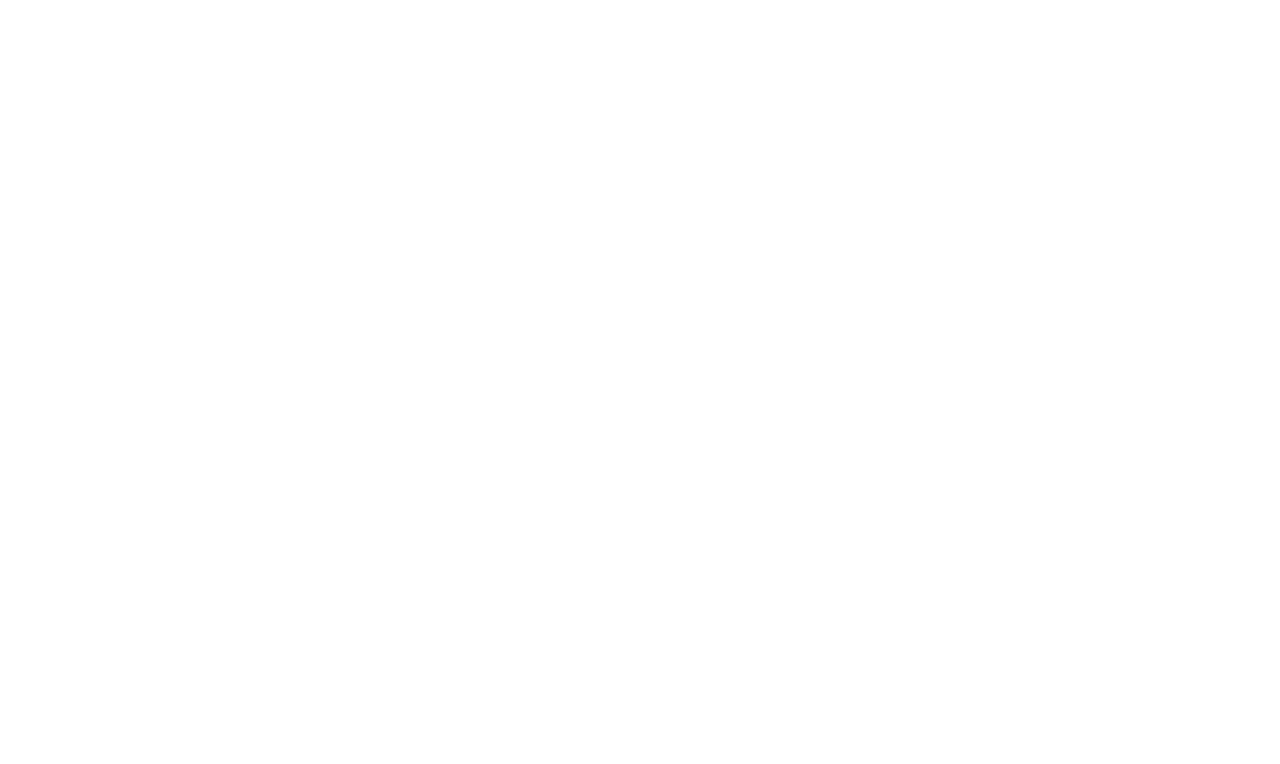
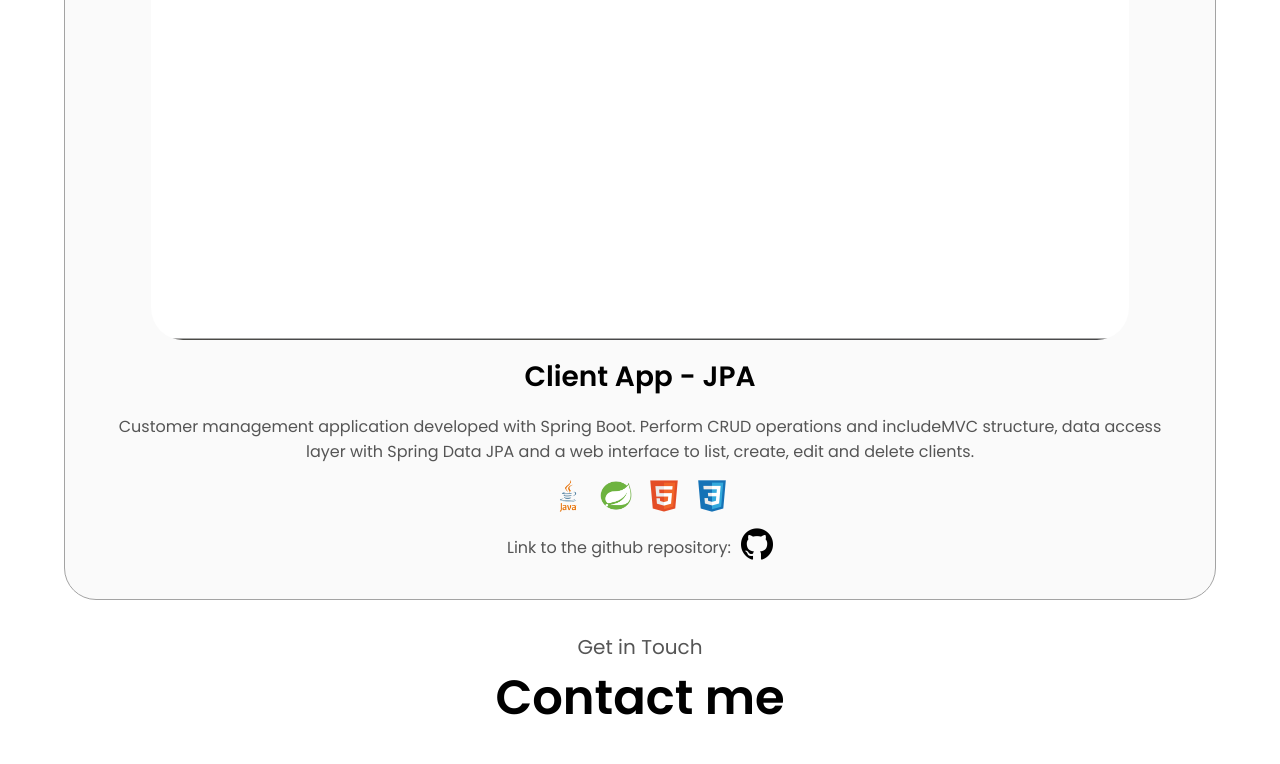
Before and after one commit to Alvarosanchezz3/Portfolio, a React (Create React App) app: page / in a window 1280 px wide. Shown: the part 7211-7975 px from the top of the page. Before the commit the page ends 7239 px from the top, so only its background shows below. Built offline with nearby package versions, Linux system fonts and the light colour scheme.

Commit message:
add new project

```diff
--- a/src/App.js
+++ b/src/App.js
@@ -492,6 +492,25 @@
             </div>
           </div>
 
+          <div className="each-project">
+            <div className="article-container">
+            <img src="./assets/projects/proyecto-JPA.png" alt='img' className="project-img" />
+            </div>
+            <h2 className="technologies-sub-title project-title">{translations['app-cliente-jpa']}</h2>
+            <p>{translations['app-cliente-jpa-desc']}</p>
+            <div className="btn-container1">
+              <img src="./assets/technologies/java.png" alt='html' className="icon"/>
+              <img src="./assets/technologies/spring.png" alt='sass' className="icon"/>
+              <img src="./assets/technologies/html.png" alt='sass' className="icon"/>
+              <img src="./assets/technologies/css.png" alt='sass' className="icon"/>
+            </div>
+            <div className="repository">
+              <p>{translations.github}</p>
+              <a href="https://github.com/Alvarosanchezz3/SpringBoot-JPA" target="_blank" rel="noopener noreferrer">
+                <img src="./assets/github.png" alt="Github" className="icon"/>
+              </a>
+            </div>
+          </div>
         </div>
       </div>
       <img
--- a/src/translations/EN.js
+++ b/src/translations/EN.js
@@ -61,6 +61,7 @@
       'spring-forms': 'Spring Forms',
       'interceps': 'Spring Interceptors',
       'errors-handling': 'Error handling in Spring',
+      'app-cliente-jpa': 'Client App - JPA',
 
       // description projects
 
@@ -93,6 +94,10 @@
     'errors-handling-desc': 'This project demonstrates how to handle errors in an application based on the Spring framework. ' +
                        'The project includes a handler, services, and custom exceptions to show how different types of errors' +
                        'can be handled.',
+
+    'app-cliente-jpa-desc': 'Customer management application developed with Spring Boot. Perform CRUD operations and include' +
+                            'MVC structure, data access layer with Spring Data JPA and a web interface to list, create, ' +
+                            'edit and delete clients.',
     // Contáctame
 
     'getTouch': 'Get in Touch',
--- a/src/translations/ES.js
+++ b/src/translations/ES.js
@@ -58,6 +58,7 @@
       'spring-forms': 'Formularios Spring',
       'interceps': 'Interceptores Spring ',
       'errors-handling': 'Manejo de errores Spring',
+      'app-cliente-jpa': 'App Cliente - JPA',
 
 
       // description projects
@@ -93,6 +94,10 @@
                               'El proyecto incluye un controlador, servicios y excepciones personalizadas para mostrar cómo se ' +
                               'pueden manejar diferentes tipos de errores.',
 
+       'app-cliente-jpa-desc': 'Aplicación de gestión de clientes desarrollada con Spring Boot. Realiza operaciones CRUD e incluye' +
+                                'estructura MVC, capa de acceso a datos con Spring Data JPA y una interfaz web para listar, crear, ' +
+                                'editar y eliminar clientes.',
+
      // Contáctame
 
      'getTouch': 'Ponte en contacto',
```
Also changed, not shown: public/assets/projects/proyecto-JPA.png (added).
